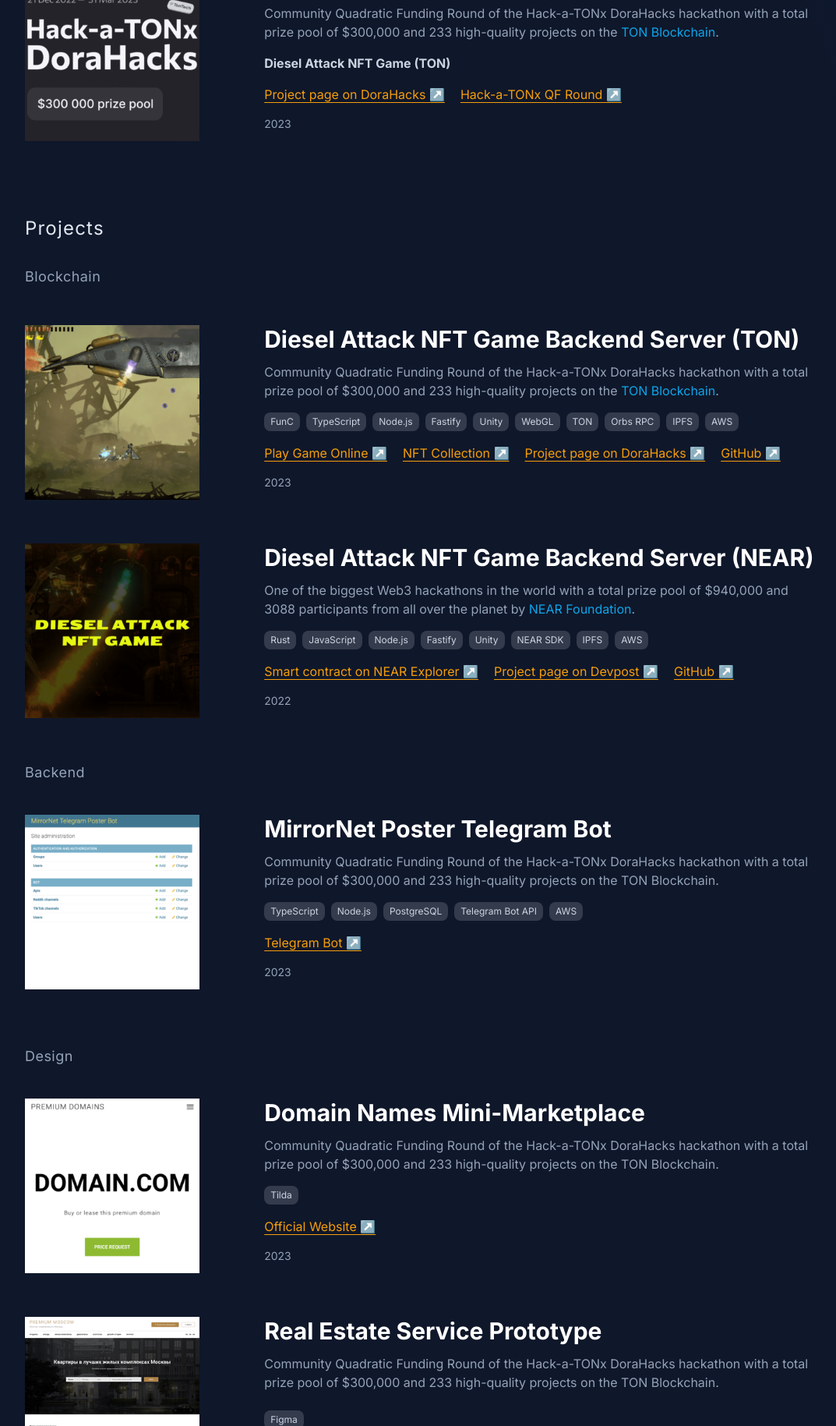
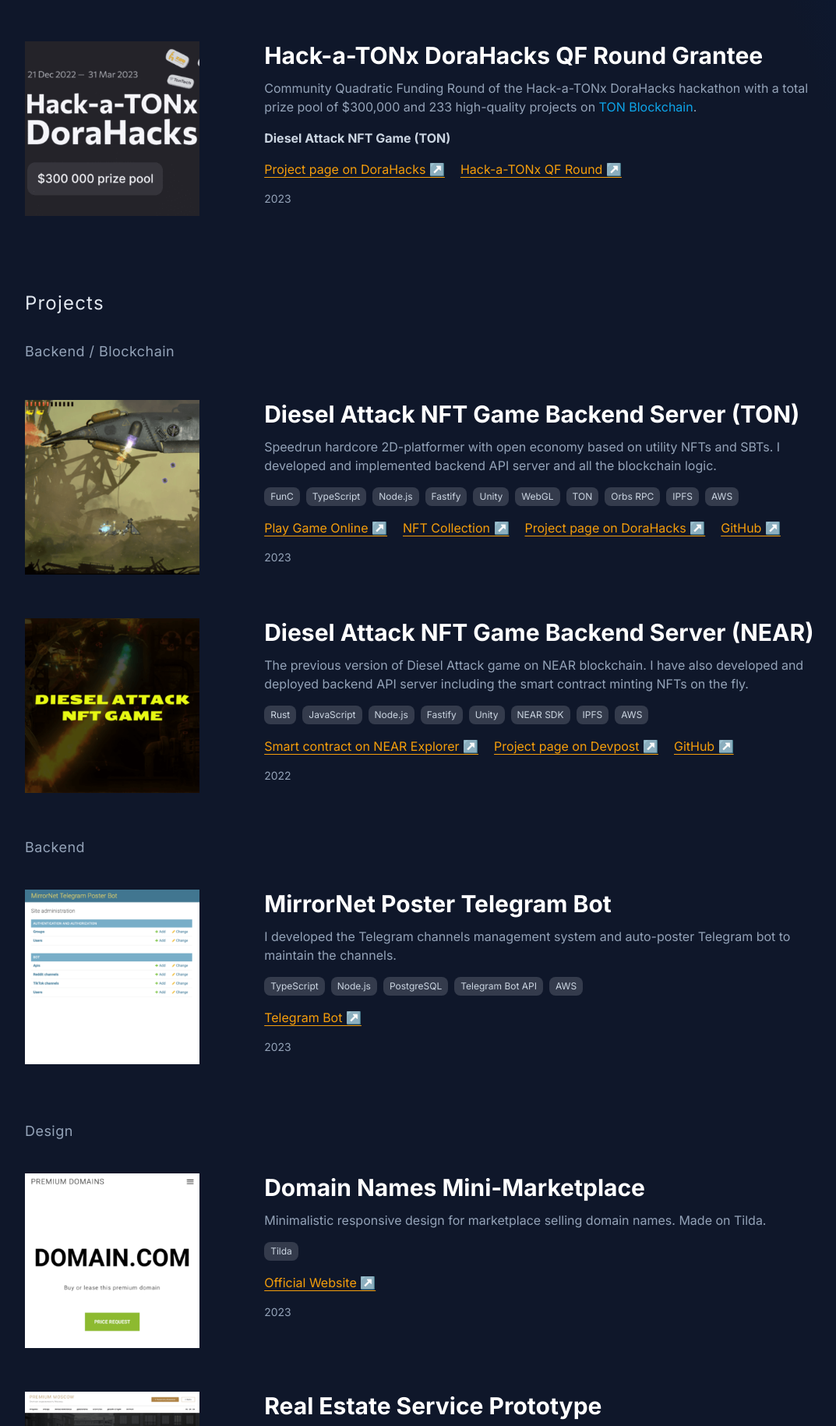
Before and after one commit to ceo777/developer-portfolio-website, a website: page index.html in a window 1280 px wide. Shown: the part 971-2800 px from the top of the page at 78% size, without its empty margins (96-1169 px from the left). Drawn offline with nearby package versions, Linux system fonts and the light colour scheme; files that its build step writes are made by us from their sources.

Commit message:
Texts and descriptions were added

```diff
--- a/index.html
+++ b/index.html
@@ -66,7 +66,7 @@
                     <div class="flex flex-col md:w-1/2 items-start text-justify mt-20 md:m-0">
                         <!-- About -->
                         <div>
-                            <p class="text-base md:text-sm lg:text-base">Lorem ipsum dolor sit amet, consectetur adipiscing elit, sed do eiusmod tempor incididunt ut labore et dolore magna aliqua. Ut enim ad minim veniam, quis nostrud <a href="#" target="_blank" class="link-sky">exercitation</a> ullamco laboris nisi ut aliquip ex ea commodo consequat.<br><br>Duis aute irure dolor in reprehenderit in voluptate velit esse cillum dolore eu fugiat nulla pariatur. Excepteur sint occaecat cupidatat non proident, sunt in culpa qui <a href="#" target="_blank" class="link-sky">officia deserunt</a> mollit anim id est <a href="#" target="_blank" class="link-sky">laborum</a>.</p>
+                            <p class="text-base md:text-sm lg:text-base">Hello! I’m Oleg and this is my humble portfolio website. I have experience of work on a wide range of products from plain landing pages to award-winning high performance blockchain projects. I specialize mainly in TypeScript and Node.js but also know and use a lot of other technologies. I’m aware of and take into account all the software development aspects such as clean design, optimization, security, DevOps, etc.<br><br>I have a Master’s degree in Computer Science and a Master’s degree in Management which allows me to take more fundamental, systematic approach and manage projects efficiently. Keen on tech, especially AI. Aside from work my passions are cars and snowboarding.</p>
                         </div>
                     </div>
                 </div>
@@ -105,7 +105,7 @@
                     <!-- Description -->
                     <div class="flex flex-col md:w-[70%] text-left mt-5 md:m-0">
                         <h4 class="header-white">Hack-a-TONx DoraHacks QF Round Grantee</h4>
-                        <p class="text-base md:text-sm lg:text-base text-justify xl:text-left mt-3">Community Quadratic Funding Round of the Hack-a-TONx DoraHacks hackathon with a total prize pool of $300,000 and 233 high-quality projects on the <a href="https://ton.org" target="_blank" class="link-sky">TON Blockchain</a>.</p>
+                        <p class="text-base md:text-sm lg:text-base text-justify xl:text-left mt-3">Community Quadratic Funding Round of the Hack-a-TONx DoraHacks hackathon with a total prize pool of $300,000 and 233 high-quality projects on <a href="https://ton.org" target="_blank" class="link-sky">TON Blockchain</a>.</p>
                         <div class="flex mt-4"><a href="#diesel-attack-ton" class="link-white-bold">Diesel Attack NFT Game (TON)</a></div>
                         <div class="flex flex-row lg:flex-col items-end md:items-start justify-between mt-2">
                             <div class="flex flex-wrap flex-col md:flex-row justify-start">
@@ -122,7 +122,7 @@
                 <h2 class="text-2xl text-slate-200 tracking-wider mt-20 pt-4">Projects</h2>
                 <!-- Blockchain projects -->
                 <section id="blockchain-projects">
-                    <h3 class="text-lg tracking-wide mt-4 pt-4 md:mb-2">Blockchain</h3>
+                    <h3 class="text-lg tracking-wide mt-4 pt-4 md:mb-2">Backend / Blockchain</h3>
                     <!-- Diesel Attack NFT Game Backend Server (TON) -->
                     <section id="diesel-attack-ton">
                         <div class="flex flex-col md:flex-row items-center md:items-start justify-between pt-10 pb-4">
@@ -134,7 +134,7 @@
                             <!-- Description -->
                             <div class="flex flex-col md:w-[70%] text-left mt-5 md:m-0">
                                 <h4 class="header-white">Diesel Attack NFT Game <span class="md:hidden">API</span><span class="hidden md:inline">Backend</span> Server (TON)</h4>
-                                <p class="text-base md:text-sm lg:text-base text-justify lg:text-left mt-3">Community Quadratic Funding Round of the Hack-a-TONx DoraHacks hackathon with a total prize pool of $300,000 and 233 high-quality projects on the <a href="https://ton.org" target="_blank" class="link-sky">TON Blockchain</a>.</p>
+                                <p class="text-base md:text-sm lg:text-base text-justify lg:text-left mt-3">Speedrun hardcore 2D-platformer with open economy based on utility NFTs and SBTs. I developed and implemented backend API server and all the blockchain logic.</p>
                                 <div class="flex flex-wrap flex-row text-slate-300 text-sm md:text-xs font-medium mt-2">
                                     <div class="badge-gray mt-2 mr-2">FunC</div>
                                     <div class="badge-gray mt-2 mr-2">TypeScript</div>
@@ -171,7 +171,7 @@
                             <!-- Description -->
                             <div class="flex flex-col md:w-[70%] text-left mt-5 md:m-0">
                                 <h4 class="header-white">Diesel Attack NFT Game <span class="md:hidden">API</span><span class="hidden md:inline">Backend</span> Server (NEAR)</h4>
-                                <p class="text-base md:text-sm lg:text-base text-justify lg:text-left mt-3">One of the biggest Web3 hackathons in the world with a total prize pool of $940,000 and 3088 participants from all over the planet by <a href="https://near.org" target="_blank" class="link-sky">NEAR Foundation</a>.</p>
+                                <p class="text-base md:text-sm lg:text-base text-justify lg:text-left mt-3">The previous version of Diesel Attack game on NEAR blockchain. I have also developed and deployed backend API server including the smart contract minting NFTs on the fly.</p>
                                 <div class="flex flex-wrap flex-row text-slate-300 text-sm md:text-xs font-medium mt-2">
                                     <div class="badge-gray mt-2 mr-2">Rust</div>
                                     <div class="badge-gray mt-2 mr-2">JavaScript</div>
@@ -209,7 +209,7 @@
                             <!-- Description -->
                             <div class="flex flex-col md:w-[70%] text-left mt-5 md:m-0">
                                 <h4 class="header-white">MirrorNet Poster Telegram Bot</h4>
-                                <p class="text-base md:text-sm lg:text-base text-justify lg:text-left mt-3">Community Quadratic Funding Round of the Hack-a-TONx DoraHacks hackathon with a total prize pool of $300,000 and 233 high-quality projects on the TON Blockchain.</p>
+                                <p class="text-base md:text-sm lg:text-base text-justify lg:text-left mt-3">I developed the Telegram channels management system and auto-poster Telegram bot to maintain the channels.</p>
                                 <div class="flex flex-wrap flex-row text-slate-300 text-sm md:text-xs font-medium mt-2">
                                     <div class="badge-gray mt-2 mr-2">TypeScript</div>
                                     <div class="badge-gray mt-2 mr-2">Node.js</div>
@@ -249,7 +249,7 @@
                             <!-- Description -->
                             <div class="flex flex-col md:w-[70%] text-left mt-5 md:m-0">
                                 <h4 class="header-white">Domain Names Mini-Marketplace</h4>
-                                <p class="text-base md:text-sm lg:text-base text-justify lg:text-left mt-3">Community Quadratic Funding Round of the Hack-a-TONx DoraHacks hackathon with a total prize pool of $300,000 and 233 high-quality projects on the TON Blockchain.</p>
+                                <p class="text-base md:text-sm lg:text-base text-justify lg:text-left mt-3">Minimalistic responsive design for marketplace selling domain names. Made on Tilda.</p>
                                 <div class="flex flex-wrap flex-row text-slate-300 text-sm md:text-xs font-medium mt-2">
                                     <div class="badge-gray mt-2 mr-2">Tilda</div>
                                 </div>
@@ -273,7 +273,7 @@
                             <!-- Description -->
                             <div class="flex flex-col md:w-[70%] text-left mt-5 md:m-0">
                                 <h4 class="header-white">Real Estate Service Prototype</h4>
-                                <p class="text-base md:text-sm lg:text-base text-justify lg:text-left mt-3">Community Quadratic Funding Round of the Hack-a-TONx DoraHacks hackathon with a total prize pool of $300,000 and 233 high-quality projects on the TON Blockchain.</p>
+                                <p class="text-base md:text-sm lg:text-base text-justify lg:text-left mt-3">I developed the concept and the entire design from scratch for a premium real estate online service. Made in Figma. The rest of the project is in development.</p>
                                 <div class="flex flex-row lg:flex-col items-end md:items-start justify-between mt-2">
                                     <div class="flex flex-wrap flex-row text-slate-300 text-sm md:text-xs font-medium mt-2">
                                         <div class="badge-gray mt-2 mr-2">Figma</div>
@@ -283,7 +283,7 @@
                             </div>
                         </div>
                     </section>
-                    <!-- Premium Apartment Sale Website -->
+                    <!-- Exclusive Apartment Sale Website -->
                     <section id="premium-apartment-sale-website">
                         <div class="flex flex-col md:flex-row items-center md:items-start justify-between pt-10 pb-4">
                             <!-- Image -->
@@ -293,8 +293,8 @@
                             </div>
                             <!-- Description -->
                             <div class="flex flex-col md:w-[70%] text-left mt-5 md:m-0">
-                                <h4 class="header-white">Premium Apartment Sale Website</h4>
-                                <p class="text-base md:text-sm lg:text-base text-justify lg:text-left mt-3">Community Quadratic Funding Round of the Hack-a-TONx DoraHacks hackathon with a total prize pool of $300,000 and 233 high-quality projects on the TON Blockchain.</p>
+                                <h4 class="header-white">Exclusive Apartment Sale Website</h4>
+                                <p class="text-base md:text-sm lg:text-base text-justify lg:text-left mt-3">Responsive design of the premium apartment sale landing page for a real estate agency. Made on Tilda.</p>
                                 <div class="flex flex-wrap flex-row text-slate-300 text-sm md:text-xs font-medium mt-2">
                                     <div class="badge-gray mt-2 mr-2">Tilda</div>
                                 </div>
@@ -307,7 +307,7 @@
                             </div>
                         </div>
                     </section>
-                    <!-- Premium Apartment Presentation Brochure -->
+                    <!-- Exclusive Apartment Presentation Brochure -->
                     <section id="premium-apartment-presentation-brochure">
                         <div class="flex flex-col md:flex-row items-center md:items-start justify-between pt-10 pb-4">
                             <!-- Image -->
@@ -317,8 +317,8 @@
                             </div>
                             <!-- Description -->
                             <div class="flex flex-col md:w-[70%] text-left mt-5 md:m-0">
-                                <h4 class="header-white">Premium Apartment Presentation Brochure</h4>
-                                <p class="text-base md:text-sm lg:text-base text-justify lg:text-left mt-3">Community Quadratic Funding Round of the Hack-a-TONx DoraHacks hackathon with a total prize pool of $300,000 and 233 high-quality projects on the TON Blockchain.</p>
+                                <h4 class="header-white">Exclusive Apartment Presentation Brochure</h4>
+                                <p class="text-base md:text-sm lg:text-base text-justify lg:text-left mt-3">Apartment sale printable presentation album for a real estate agency. Made in Adobe InDesign.</p>
                                 <div class="flex flex-wrap flex-row text-slate-300 text-sm md:text-xs font-medium mt-2">
                                     <div class="badge-gray mt-2 mr-2">Adobe InDesign</div>
                                 </div>
```
